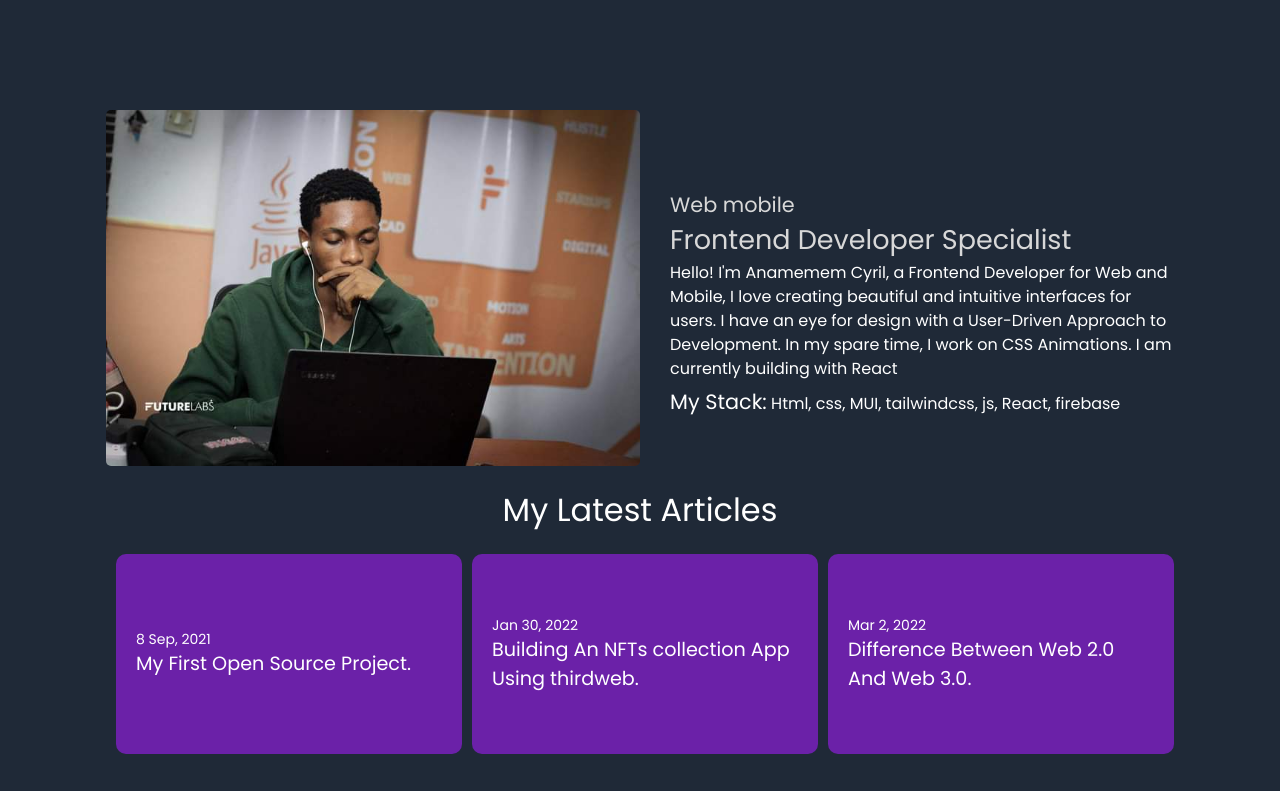
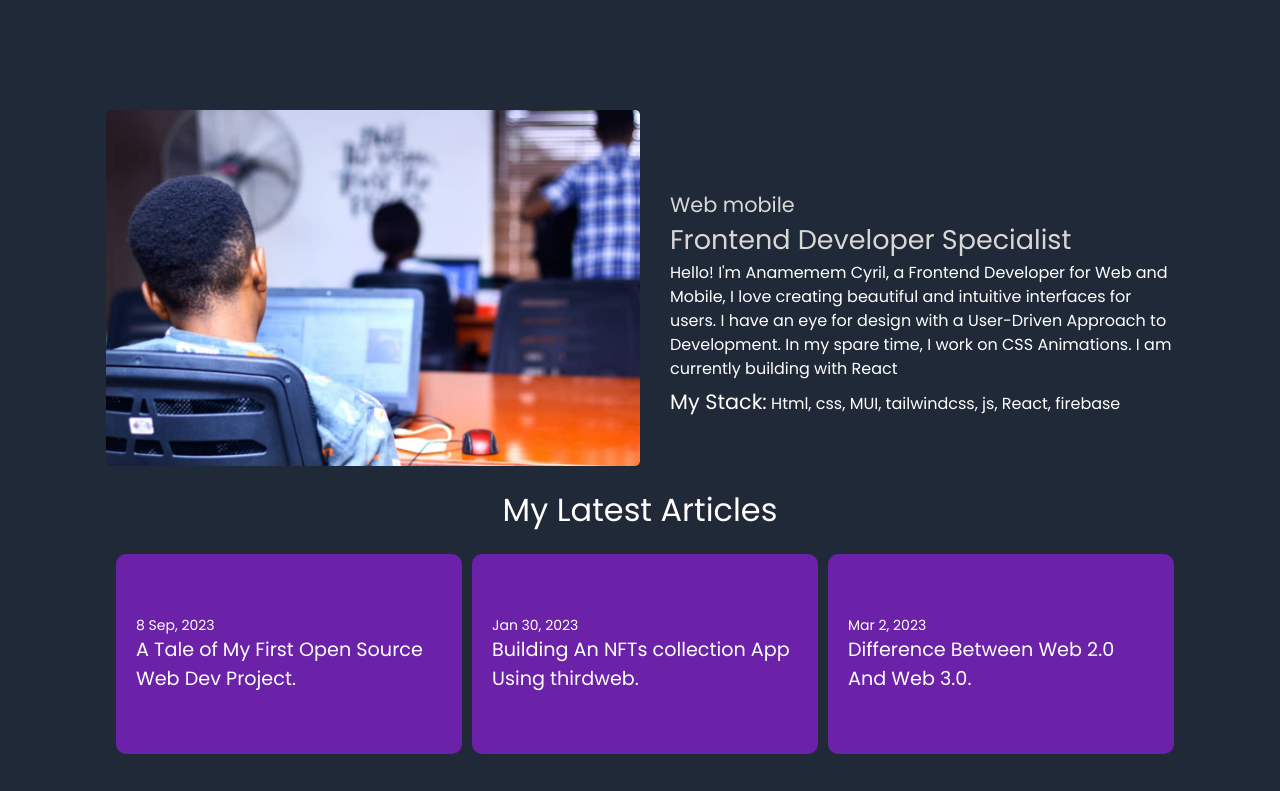
Before and after one commit to Anamemem/my-portfolio, a plain HTML site: page index.html in a window 1280 px wide. Shown: the top 791 px of the page. Drawn offline with nearby package versions, Linux system fonts and the light colour scheme.

Commit message:
first commit

```diff
--- a/index.html
+++ b/index.html
@@ -9,7 +9,7 @@
     <link rel="stylesheet" href="./css/style.css">
     <link rel="stylesheet" href="https://cdnjs.cloudflare.com/ajax/libs/font-awesome/5.15.4/css/all.min.css" integrity="sha512-1ycn6IcaQQ40/MKBW2W4Rhis/DbILU74C1vSrLJxCq57o941Ym01SwNsOMqvEBFlcgUa6xLiPY/NS5R+E6ztJQ==" crossorigin="anonymous" referrerpolicy="no-referrer" />
     <script src="https://cdn.tailwindcss.com"></script>
-    <title>Peter PortFolio</title>
+    <title>Anamemem PortFolio</title>
 </head>
 <body>
     <header>
@@ -26,7 +26,7 @@
         <div class="main">
             <div class="sub-container">
                 <div class="image">
-                    <img src="FB_IMG_1676653841194.jpg" alt="">
+                    <img src="anam.jpg" alt="">
                 </div>
                 <div class="content">
 
@@ -43,20 +43,20 @@
                 <div class="container">
                     <a href="" target="_blank">
                         <div class="articleCon">
-                            <p>8 Sep, 2021</p>
-                            <p>My First Open Source Project.</p>
+                            <p>8 Sep, 2023</p>
+                            <p> A Tale of My First Open Source Web Dev Project.</p>
                         </div>
                     </a>
 
                     <a href="" target="_blank">
                         <div class="articleCon">
-                            <p>Jan 30, 2022</p>
+                            <p>Jan 30, 2023</p>
                             <p>Building An NFTs collection App Using thirdweb.</p>
                         </div>
                     </a>
                     <a href="" target="_blank">
                         <div class="articleCon">
-                            <p>Mar 2, 2022</p>
+                            <p>Mar 2, 2023</p>
                             <p>Difference Between Web 2.0 And Web 3.0.</p>
                         </div>
                     </a>
```
Also changed, not shown: anam.jpg (added).
